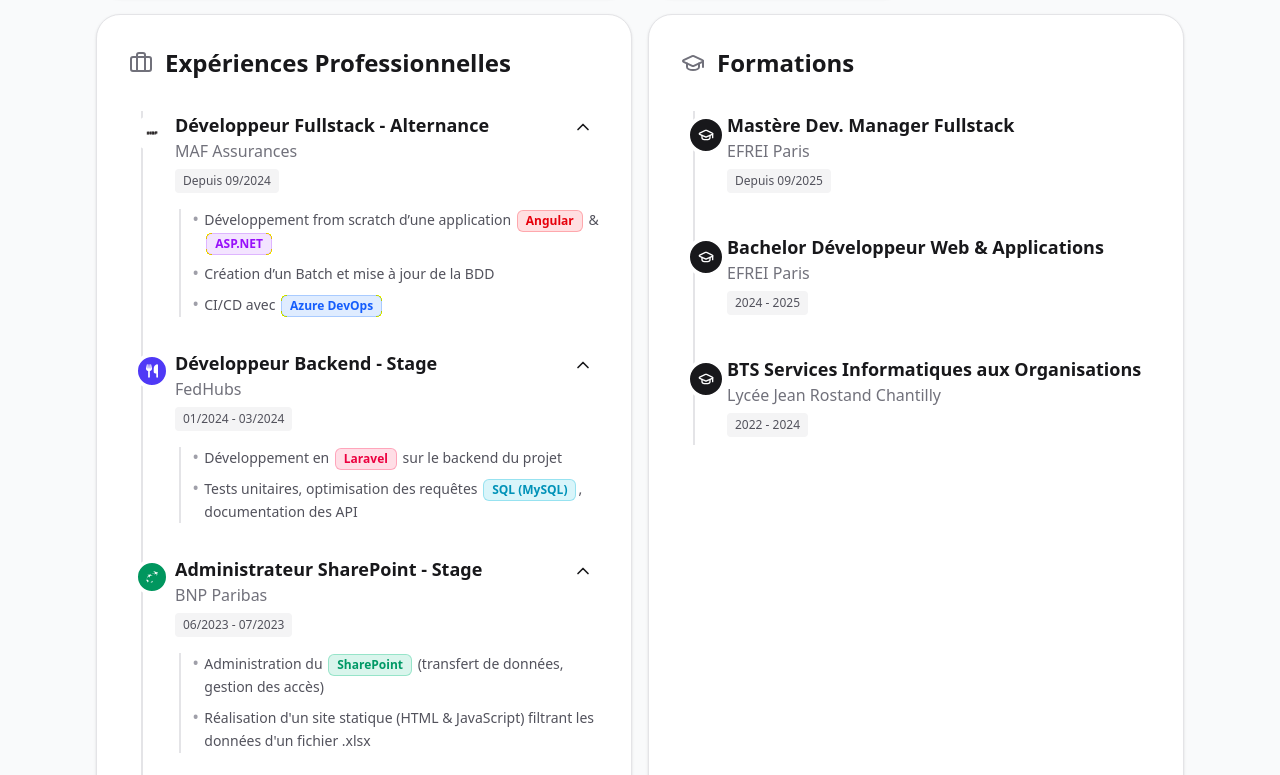
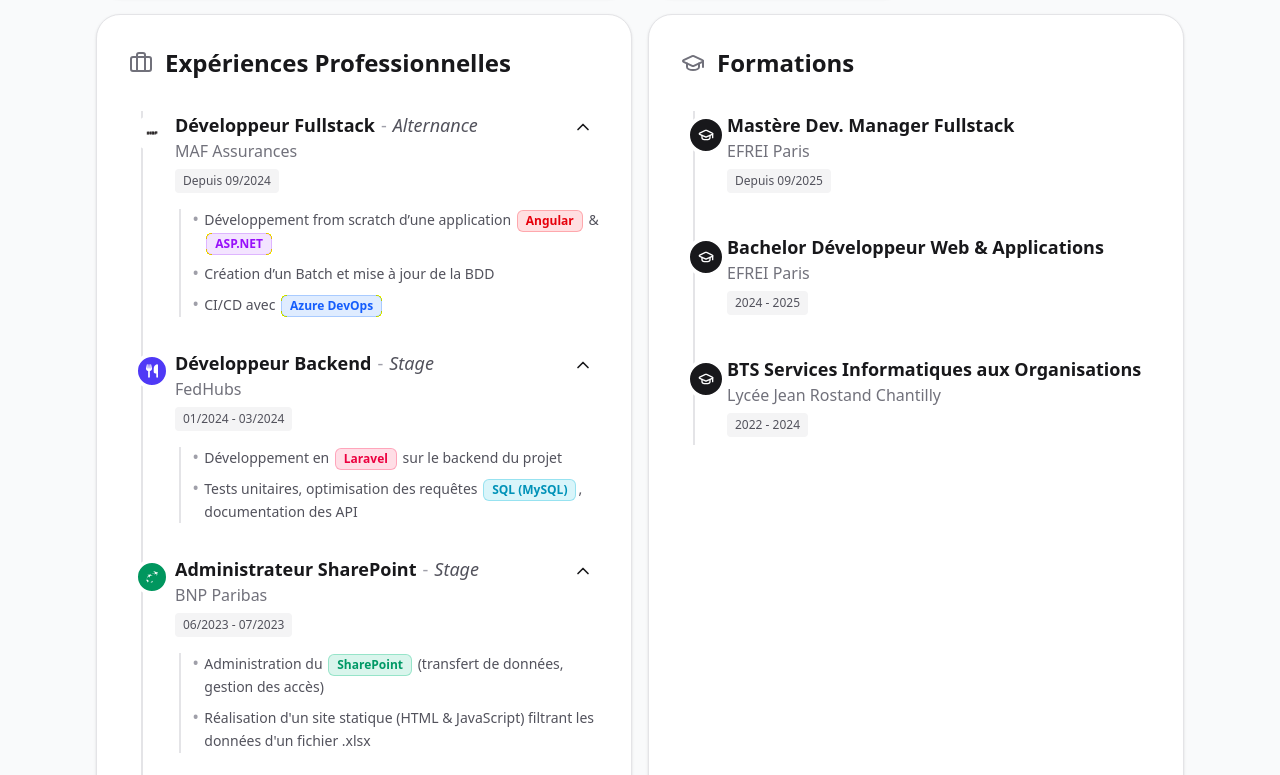
Before and after one commit to pravinwijay/portfolio-antigravity, a Next.js app: page / in a window 1280 px wide. Shown: the part 1045-1820 px from the top of the page. Built offline with nearby package versions, Linux system fonts and the light colour scheme.

Commit message:
style: italicize and remove bold from contract types in timeline

```diff
--- a/src/components/sections/Experience.tsx
+++ b/src/components/sections/Experience.tsx
@@ -82,7 +82,17 @@ export function Experience() {
                                     className="flex items-start justify-between cursor-pointer select-none group hover:opacity-90 transition-opacity"
                                 >
                                     <div>
-                                        <h4 className="text-lg font-bold text-zinc-900 dark:text-white">{exp.title}</h4>
+                                        <h4 className="text-lg text-zinc-900 dark:text-white flex items-center gap-1.5 flex-wrap">
+                                            {exp.title.includes(' - ') ? (
+                                                <>
+                                                    <span className="font-bold">{exp.title.split(' - ')[0]}</span>
+                                                    <span className="text-zinc-400 dark:text-zinc-500 font-normal">-</span>
+                                                    <span className="font-normal italic text-zinc-600 dark:text-zinc-400">{exp.title.split(' - ')[1]}</span>
+                                                </>
+                                            ) : (
+                                                <span className="font-bold">{exp.title}</span>
+                                            )}
+                                        </h4>
                                         <div className="text-zinc-500 dark:text-zinc-400 font-medium mb-2">
                                             {exp.company} - <span className="text-xs">{exp.location}</span>
                                         </div>
--- a/src/components/ui/BentoGrid.tsx
+++ b/src/components/ui/BentoGrid.tsx
@@ -291,8 +291,16 @@ export function BentoGrid() {
                                     className="flex items-start justify-between cursor-pointer select-none group/item hover:opacity-90 transition-opacity"
                                 >
                                     <div>
-                                        <h4 className="text-base md:text-lg font-bold text-zinc-900 dark:text-white flex items-center gap-2">
-                                            {exp.title}
+                                        <h4 className="text-base md:text-lg text-zinc-900 dark:text-white flex items-center gap-1.5 flex-wrap">
+                                            {exp.title.includes(' - ') ? (
+                                                <>
+                                                    <span className="font-bold">{exp.title.split(' - ')[0]}</span>
+                                                    <span className="text-zinc-400 dark:text-zinc-500 font-normal">-</span>
+                                                    <span className="font-normal italic text-zinc-600 dark:text-zinc-400">{exp.title.split(' - ')[1]}</span>
+                                                </>
+                                            ) : (
+                                                <span className="font-bold">{exp.title}</span>
+                                            )}
                                         </h4>
                                         <div className="text-sm md:text-base text-zinc-500 dark:text-zinc-400 font-medium mb-1">
                                             {exp.company}
```
